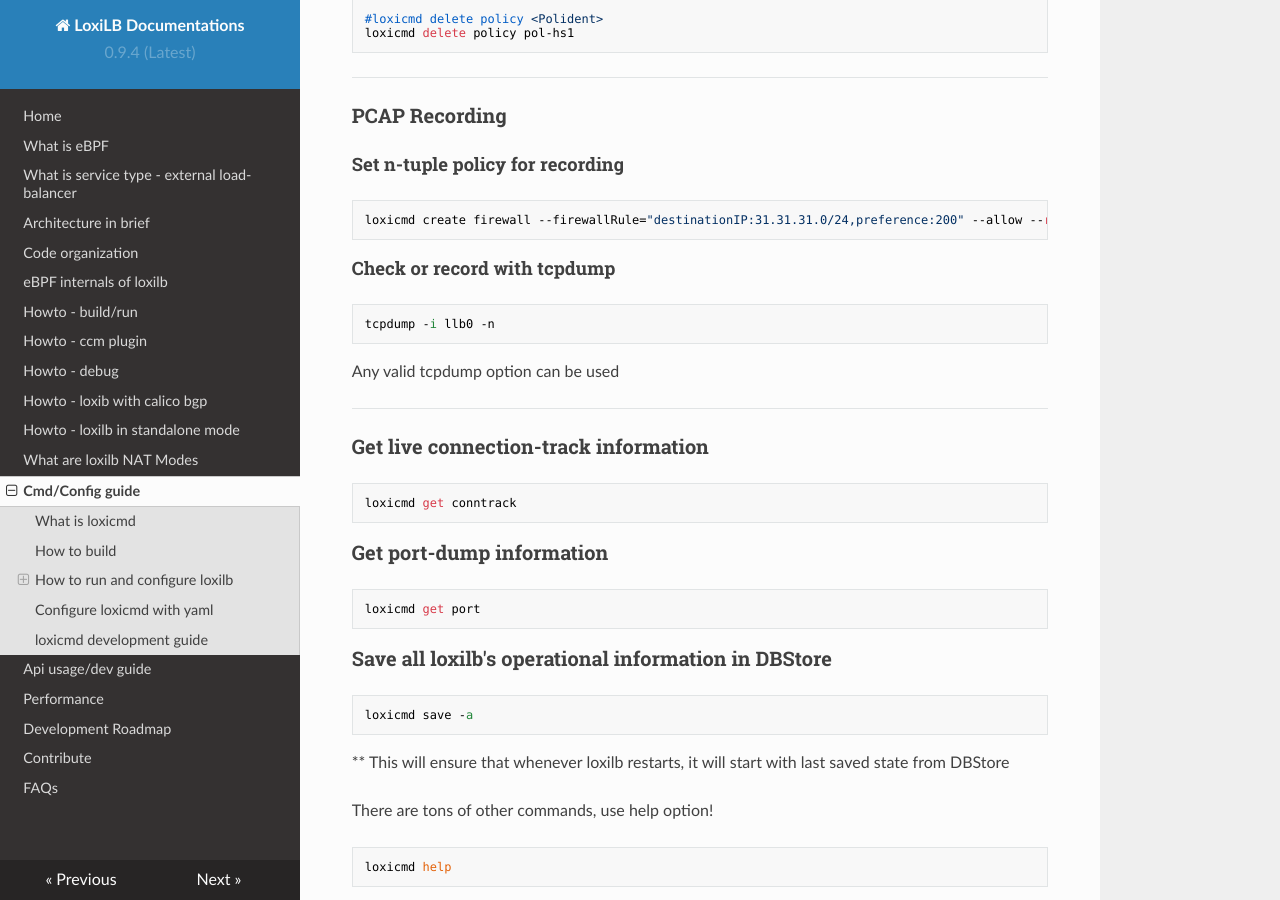
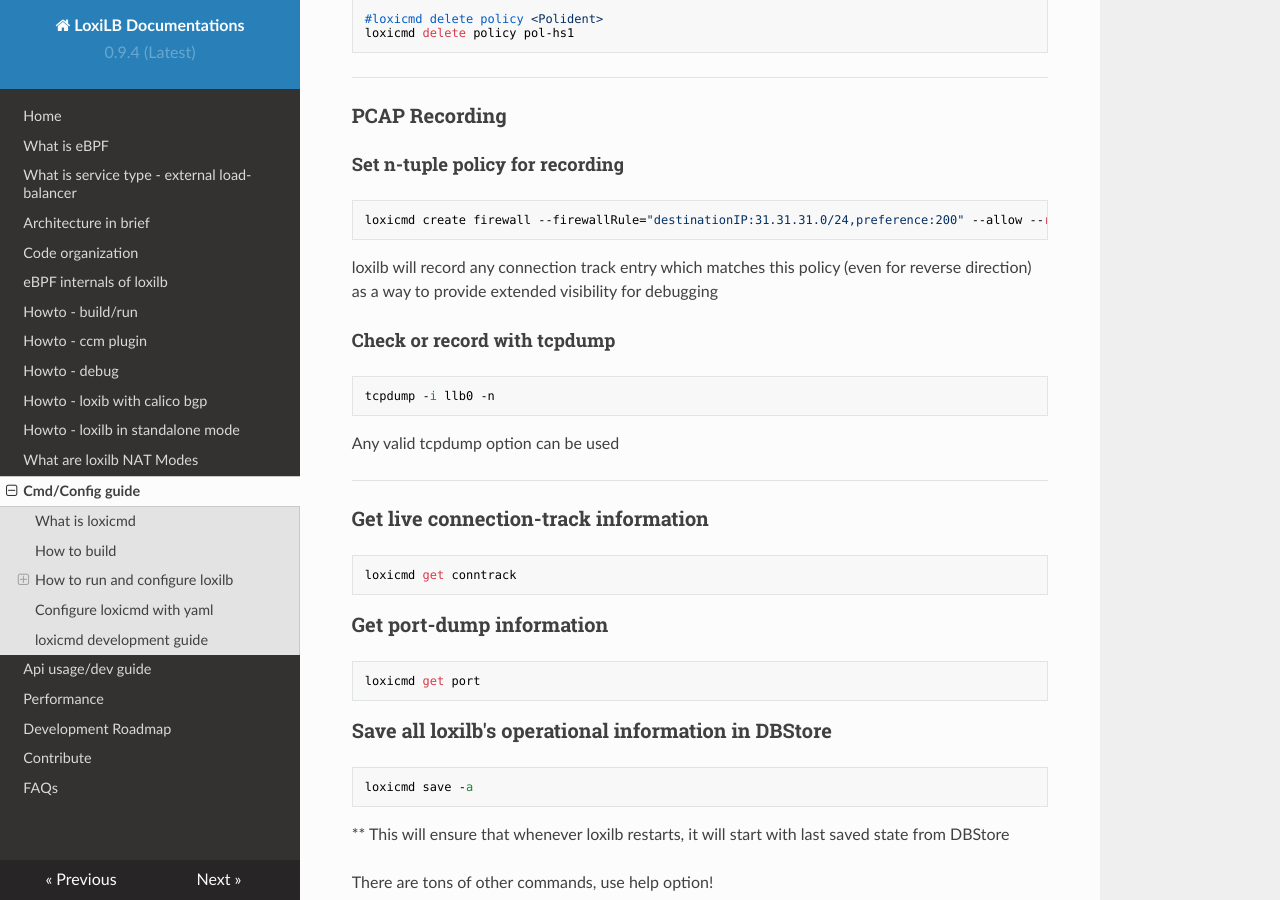
Before and after one commit to loxilb-io/loxilbdocs, an MkDocs documentation site: the page built from docs/cmd.md, in a window 1280 px wide and 900 px high, scrolled down 9857 px. Built offline with MkDocs 1.6.1, drawn with Linux system fonts in a browser that asks for light colours; nearby versions of some CDN libraries.

Commit message:
Update cmd.md

````diff
--- a/docs/cmd.md
+++ b/docs/cmd.md
@@ -419,6 +419,7 @@
 ```
 loxicmd create firewall --firewallRule="destinationIP:31.31.31.0/24,preference:200" --allow --record
 ```
+loxilb will record any connection track entry which matches this policy (even for reverse direction) as a way to provide extended visibility for debugging
 #### Check or record with tcpdump
 ```
 tcpdump -i llb0 -n
````
